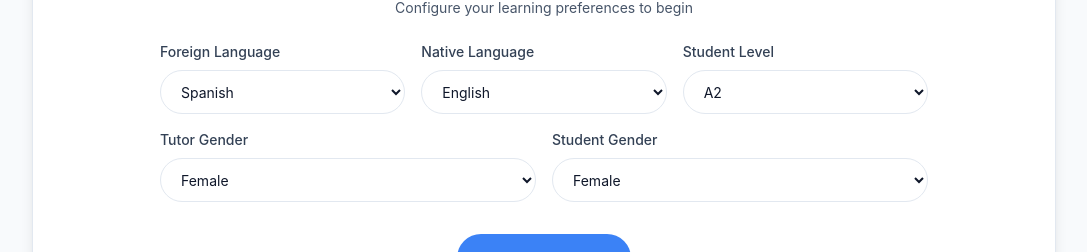
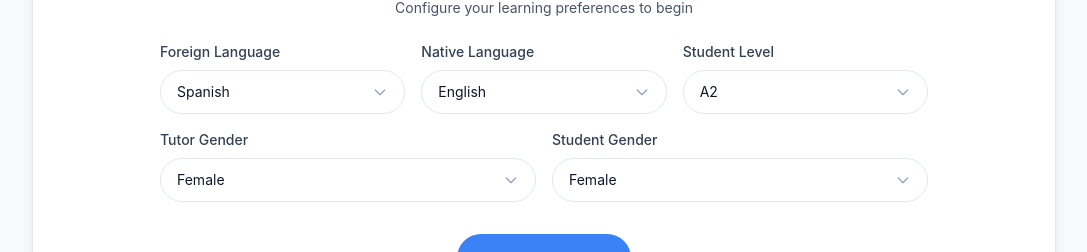
Before and after one commit to wiggam/korli-fe, a React app: page / in a window 1280 px wide. Shown: the part 253-505 px from the top of the page, without its empty margins (96-1183 px from the left). Built offline with nearby package versions, Linux system fonts and the light colour scheme; the HTML template or start-up script is replaced by a standard one.

Commit message:
chore(app): fix dropdown

```diff
--- a/src/App.tsx
+++ b/src/App.tsx
@@ -1,4 +1,4 @@
-import { type ChangeEvent, type FormEvent, useMemo, useState } from 'react';
+import { type FormEvent, useMemo, useState } from 'react';
 
 import { ChatWindow } from './components/ChatWindow';
 import { InputBar } from './components/InputBar';
@@ -38,8 +38,8 @@ function App() {
 	const sortedLanguages = useMemo(() => [...LANGUAGES].sort(), []);
 
 	const handleField =
-		(field: keyof ChatConfig) => (event: ChangeEvent<HTMLSelectElement>) => {
-			setForm((prev) => ({ ...prev, [field]: event.target.value }));
+		(field: keyof ChatConfig) => (value: string) => {
+			setForm((prev) => ({ ...prev, [field]: value }));
 		};
 
 	const handleStart = async (event: FormEvent) => {
--- a/src/components/ConfigurationForm.tsx
+++ b/src/components/ConfigurationForm.tsx
@@ -1,5 +1,6 @@
-import type { ChangeEvent, FormEvent } from 'react';
+import type { FormEvent } from 'react';
 
+import { Dropdown } from './Dropdown';
 import type { ChatConfig, GenderOption, StudentLevel } from '../types/chat';
 
 interface ConfigurationFormProps {
@@ -7,7 +8,7 @@ interface ConfigurationFormProps {
 	languages: string[];
 	levels: StudentLevel[];
 	genders: GenderOption[];
-	onChange: (field: keyof ChatConfig) => (event: ChangeEvent<HTMLSelectElement>) => void;
+	onChange: (field: keyof ChatConfig) => (value: string) => void;
 	onSubmit: (event: FormEvent) => void;
 	onReset?: () => void;
 	hasSession: boolean;
@@ -85,54 +86,36 @@ export const ConfigurationForm = ({
 						<label className="text-sm font-medium text-slate-700">
 							Foreign Language
 						</label>
-							<select
+						<Dropdown
 							value={config.foreignLanguage}
+							options={languages}
 							onChange={onChange('foreignLanguage')}
-								className="h-11 rounded-full border border-slate-200 bg-white px-4 text-sm text-slate-900 focus:border-blue-400 focus:outline-none focus:ring-2 focus:ring-blue-400/30"
-								size={1}
-							>
-								{languages.map((language) => (
-									<option key={language} value={language}>
-										{language}
-									</option>
-								))}
-							</select>
+							searchable={true}
+						/>
 					</div>
 
 					<div className="flex flex-col gap-2">
 						<label className="text-sm font-medium text-slate-700">
 							Native Language
 						</label>
-							<select
+						<Dropdown
 							value={config.nativeLanguage}
+							options={languages}
 							onChange={onChange('nativeLanguage')}
-								className="h-11 rounded-full border border-slate-200 bg-white px-4 text-sm text-slate-900 focus:border-blue-400 focus:outline-none focus:ring-2 focus:ring-blue-400/30"
-								size={1}
-							>
-								{languages.map((language) => (
-									<option key={language} value={language}>
-										{language}
-									</option>
-								))}
-							</select>
+							searchable={true}
+						/>
 					</div>
 
 					<div className="flex flex-col gap-2">
 						<label className="text-sm font-medium text-slate-700">
 							Student Level
 						</label>
-							<select
+						<Dropdown
 							value={config.studentLevel}
+							options={levels}
 							onChange={onChange('studentLevel')}
-								className="h-11 rounded-full border border-slate-200 bg-white px-4 text-sm text-slate-900 focus:border-blue-400 focus:outline-none focus:ring-2 focus:ring-blue-400/30"
-								size={1}
-							>
-								{levels.map((level) => (
-									<option key={level} value={level}>
-										{level}
-									</option>
-								))}
-							</select>
+							searchable={false}
+						/>
 					</div>
 					</div>
 
@@ -140,36 +123,26 @@ export const ConfigurationForm = ({
 					<div className="grid gap-4 sm:grid-cols-2">
 					<div className="flex flex-col gap-2">
 						<label className="text-sm font-medium text-slate-700">Tutor Gender</label>
-							<select
+						<Dropdown
 							value={config.tutorGender}
+							options={genders}
 							onChange={onChange('tutorGender')}
-								className="h-11 rounded-full border border-slate-200 bg-white px-4 text-sm text-slate-900 capitalize focus:border-blue-400 focus:outline-none focus:ring-2 focus:ring-blue-400/30"
-								size={1}
-							>
-								{genders.map((gender) => (
-									<option key={gender} value={gender} className="capitalize">
-										{gender}
-									</option>
-								))}
-							</select>
+							searchable={false}
+							capitalize={true}
+						/>
 					</div>
 
 					<div className="flex flex-col gap-2">
 						<label className="text-sm font-medium text-slate-700">
 							Student Gender
 						</label>
-							<select
+						<Dropdown
 							value={config.studentGender}
+							options={genders}
 							onChange={onChange('studentGender')}
-								className="h-11 rounded-full border border-slate-200 bg-white px-4 text-sm text-slate-900 capitalize focus:border-blue-400 focus:outline-none focus:ring-2 focus:ring-blue-400/30"
-								size={1}
-							>
-								{genders.map((gender) => (
-									<option key={gender} value={gender} className="capitalize">
-										{gender}
-									</option>
-								))}
-							</select>
+							searchable={false}
+							capitalize={true}
+						/>
 					</div>
 					</div>
 				</div>
--- /dev/null
+++ b/src/components/Dropdown.tsx
@@ -0,0 +1,191 @@
+import { useEffect, useRef, useState } from 'react';
+
+interface DropdownProps {
+	value: string;
+	options: readonly string[] | string[];
+	onChange: (value: string) => void;
+	searchable?: boolean;
+	placeholder?: string;
+	className?: string;
+	capitalize?: boolean;
+}
+
+export const Dropdown = ({
+	value,
+	options,
+	onChange,
+	searchable = false,
+	placeholder = 'Select...',
+	className = '',
+	capitalize = false,
+}: DropdownProps) => {
+	const [isOpen, setIsOpen] = useState(false);
+	const [searchTerm, setSearchTerm] = useState('');
+	const [highlightedIndex, setHighlightedIndex] = useState(-1);
+	const dropdownRef = useRef<HTMLDivElement>(null);
+	const searchInputRef = useRef<HTMLInputElement>(null);
+
+	// Filter options based on search term
+	const filteredOptions = searchable && searchTerm
+		? options.filter((option) =>
+				option.toLowerCase().includes(searchTerm.toLowerCase())
+		  )
+		: options;
+
+	// Close dropdown when clicking outside
+	useEffect(() => {
+		const handleClickOutside = (event: MouseEvent) => {
+			if (dropdownRef.current && !dropdownRef.current.contains(event.target as Node)) {
+				setIsOpen(false);
+				setSearchTerm('');
+			}
+		};
+
+		if (isOpen) {
+			document.addEventListener('mousedown', handleClickOutside);
+		}
+
+		return () => {
+			document.removeEventListener('mousedown', handleClickOutside);
+		};
+	}, [isOpen]);
+
+	// Focus search input when dropdown opens
+	useEffect(() => {
+		if (isOpen && searchable && searchInputRef.current) {
+			searchInputRef.current.focus();
+		}
+	}, [isOpen, searchable]);
+
+	// Reset search and highlighted index when closing
+	useEffect(() => {
+		if (!isOpen) {
+			setSearchTerm('');
+			setHighlightedIndex(-1);
+		}
+	}, [isOpen]);
+
+	const handleSelect = (option: string) => {
+		onChange(option);
+		setIsOpen(false);
+		setSearchTerm('');
+	};
+
+	const handleKeyDown = (e: React.KeyboardEvent) => {
+		if (!isOpen) {
+			if (e.key === 'Enter' || e.key === ' ' || e.key === 'ArrowDown') {
+				e.preventDefault();
+				setIsOpen(true);
+			}
+			return;
+		}
+
+		switch (e.key) {
+			case 'Escape':
+				e.preventDefault();
+				setIsOpen(false);
+				break;
+			case 'ArrowDown':
+				e.preventDefault();
+				setHighlightedIndex((prev) =>
+					prev < filteredOptions.length - 1 ? prev + 1 : prev
+				);
+				break;
+			case 'ArrowUp':
+				e.preventDefault();
+				setHighlightedIndex((prev) => (prev > 0 ? prev - 1 : 0));
+				break;
+			case 'Enter':
+				e.preventDefault();
+				if (highlightedIndex >= 0 && highlightedIndex < filteredOptions.length) {
+					handleSelect(filteredOptions[highlightedIndex]);
+				}
+				break;
+		}
+	};
+
+	return (
+		<div ref={dropdownRef} className={`relative ${className}`}>
+			{/* Trigger Button */}
+			<button
+				type="button"
+				onClick={() => setIsOpen(!isOpen)}
+				onKeyDown={handleKeyDown}
+				className={`h-11 w-full rounded-full border border-slate-200 bg-white px-4 text-left text-sm text-slate-900 focus:border-blue-400 focus:outline-none focus:ring-2 focus:ring-blue-400/30 ${
+					capitalize ? 'capitalize' : ''
+				}`}
+			>
+				<div className="flex items-center justify-between">
+					<span className={capitalize ? 'capitalize' : ''}>{value || placeholder}</span>
+					<svg
+						className={`h-4 w-4 text-slate-400 transition-transform ${
+							isOpen ? 'rotate-180' : ''
+						}`}
+						fill="none"
+						stroke="currentColor"
+						viewBox="0 0 24 24"
+					>
+						<path
+							strokeLinecap="round"
+							strokeLinejoin="round"
+							strokeWidth={2}
+							d="M19 9l-7 7-7-7"
+						/>
+					</svg>
+				</div>
+			</button>
+
+			{/* Dropdown Menu */}
+			{isOpen && (
+				<div className="absolute left-0 right-0 top-full z-50 mt-2 rounded-xl border border-slate-200 bg-white shadow-lg">
+					{/* Search Input */}
+					{searchable && (
+						<div className="border-b border-slate-200 p-2">
+							<input
+								ref={searchInputRef}
+								type="text"
+								value={searchTerm}
+								onChange={(e) => {
+									setSearchTerm(e.target.value);
+									setHighlightedIndex(0);
+								}}
+								onKeyDown={handleKeyDown}
+								placeholder="Search..."
+								className="h-9 w-full rounded-lg border border-slate-200 px-3 text-sm text-slate-900 focus:border-blue-400 focus:outline-none focus:ring-2 focus:ring-blue-400/30"
+							/>
+						</div>
+					)}
+
+					{/* Options List */}
+					<div className="max-h-[300px] overflow-y-auto p-1">
+						{filteredOptions.length > 0 ? (
+							filteredOptions.map((option, index) => (
+								<button
+									key={option}
+									type="button"
+									onClick={() => handleSelect(option)}
+									onMouseEnter={() => setHighlightedIndex(index)}
+									className={`w-full rounded-lg px-3 py-2 text-left text-sm transition ${
+										capitalize ? 'capitalize' : ''
+									} ${
+										option === value
+											? 'bg-blue-50 font-medium text-blue-600'
+											: highlightedIndex === index
+											? 'bg-slate-100 text-slate-900'
+											: 'text-slate-700 hover:bg-slate-50'
+									}`}
+								>
+									{option}
+								</button>
+							))
+						) : (
+							<div className="px-3 py-6 text-center text-sm text-slate-500">
+								No results found
+							</div>
+						)}
+					</div>
+				</div>
+			)}
+		</div>
+	);
+};
--- a/src/index.css
+++ b/src/index.css
@@ -3,8 +3,8 @@
 @tailwind utilities;
 
 :root {
-  font-family: 'Inter', 'SF Pro Display', system-ui, -apple-system, BlinkMacSystemFont,
-    'Segoe UI', sans-serif;
+	font-family: 'Inter', 'SF Pro Display', system-ui, -apple-system,
+		BlinkMacSystemFont, 'Segoe UI', sans-serif;
 	color: #0a0d14;
 	background-color: #04070d;
 	font-synthesis: none;
```
Lines whose indentation alone changed are shown as unchanged.
